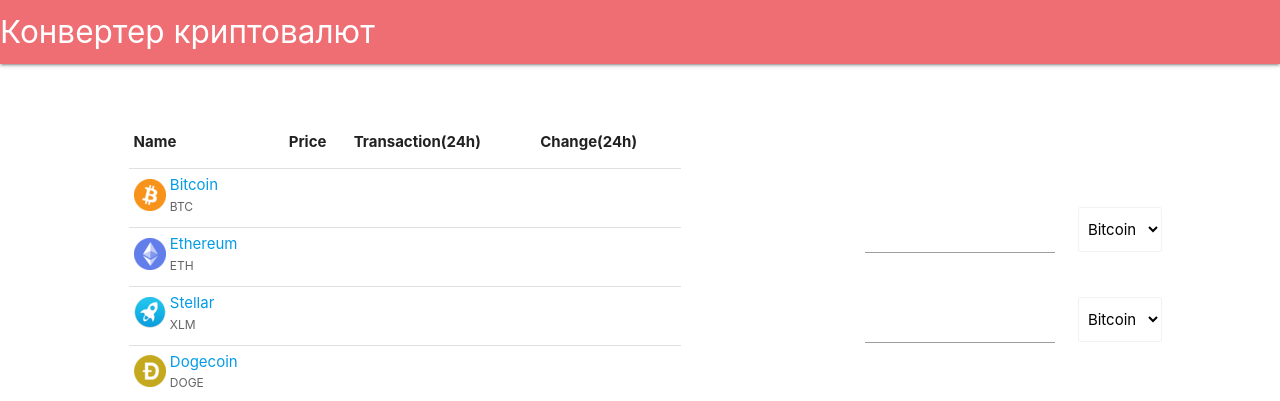
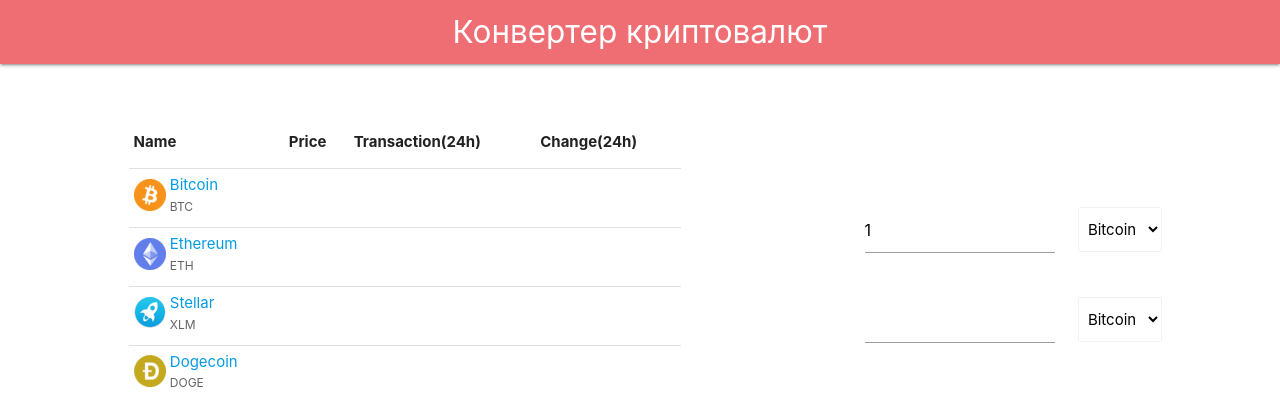
Before and after one commit to AddCodeSummerPractice2022/crypto-site, a plain HTML site: page index.html in a window 1280 px wide. Shown: the top 401 px of the page. Drawn offline with nearby package versions, Linux system fonts and the light colour scheme; no server answers.

Commit message:
Update index.html

```diff
--- a/index.html
+++ b/index.html
@@ -10,10 +10,9 @@
     <body>
         <script type="text/javascript" src="vendors/materialize.min.js"></script>
         <script type="text/javascript" src="scripts/main.js"></script>
-
         <nav>
           <div class="nav-wrapper">
-            <a class="brand-logo">Конвертер криптовалют</a>
+            <a class="brand-logo center">Конвертер криптовалют</a>
           </div>
         </nav>
         <div class="container">
@@ -21,7 +20,7 @@
               <div class="convert">
 
                   <div class="input-field col s6">
-                    <input type="text" class="validate" id="input">
+                    <input type="number" class="validate" id="input" value=1>
                     <label for="input"></label>
                   </div>
 
@@ -38,10 +37,11 @@
                       <option value="zcash">Zcash</option>
                       <option value="ren">Ren</option>
                     </select>
+
                   <p></p>
                   </div>
                   <div class="input-field col s6">
-                    <input type="text" class="validate" id="output">
+                    <input type="number" class="validate" id="output" >
                     <label for="output"></label>
                   </div>
 
```
